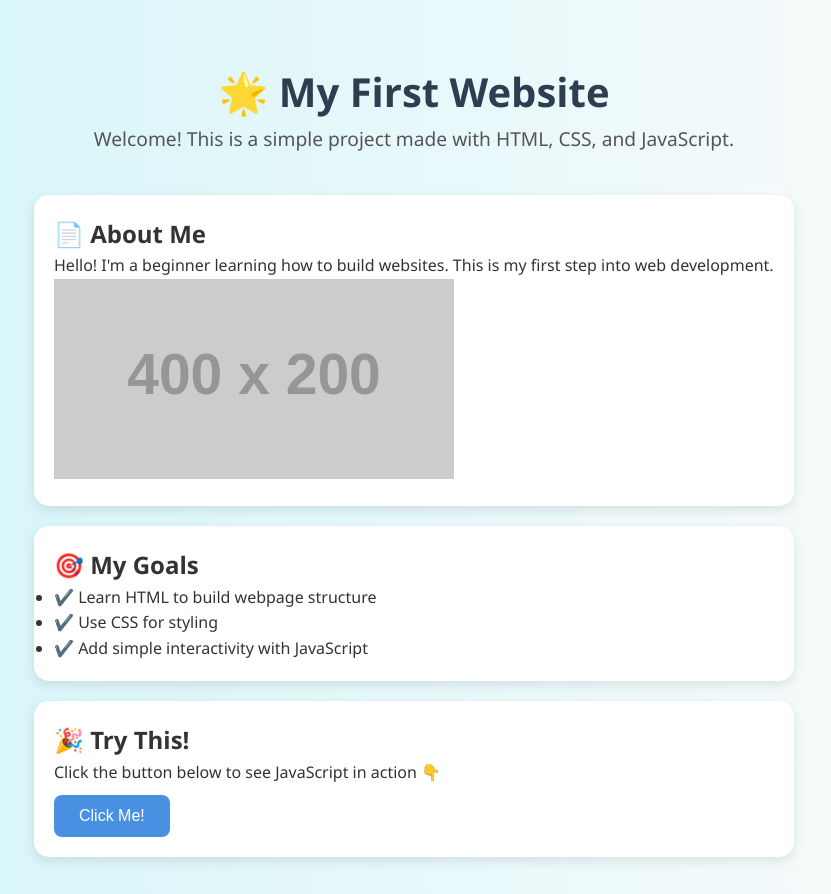
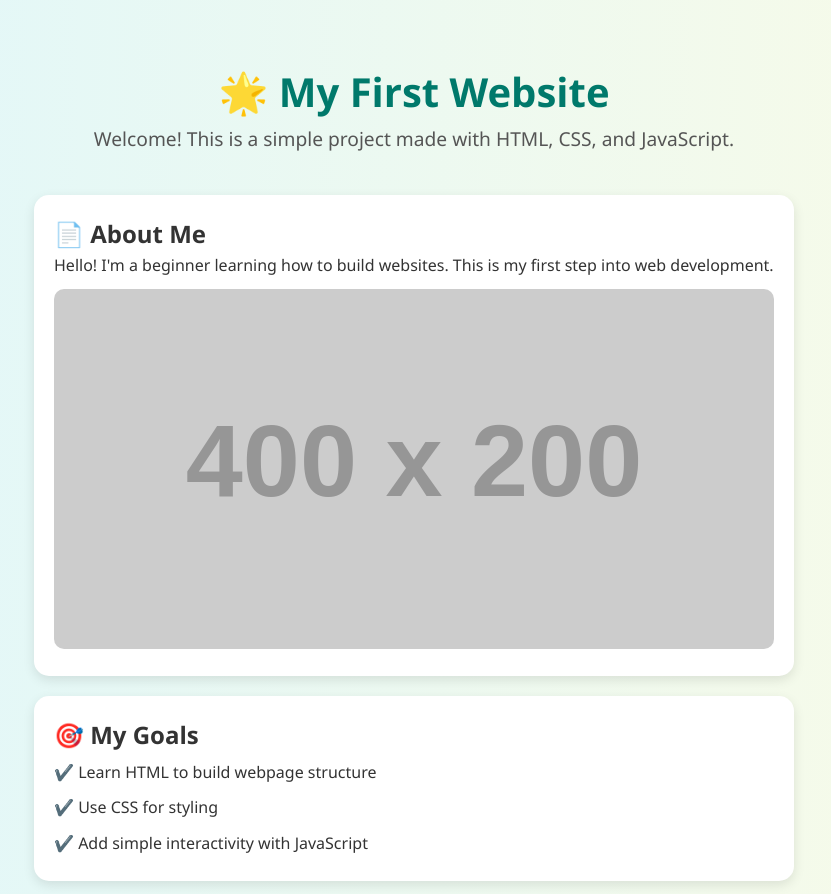
Before and after one commit to debug-with-priyanshu/web-dev-project, a plain HTML site: page index.html in a window 1280 px wide. Shown: the top 894 px of the page, without its empty margins (226-1057 px from the left). Drawn offline with Linux system fonts and the light colour scheme; placeholder pictures from the web are drawn by us.

Commit message:
Update style.css

```diff
--- a/style.css
+++ b/style.css
@@ -6,7 +6,7 @@
 }
 body {
   font-family: "Segoe UI", Tahoma, Geneva, Verdana, sans-serif;
-  background: linear-gradient(to right, #d1f4f9, #fdfcfb);
+  background: linear-gradient(to right, #e0f7fa, #f9fbe7);
   color: #333;
   line-height: 1.6;
 }
@@ -25,7 +25,7 @@ header {
 }
 header h1 {
   font-size: 2.5rem;
-  color: #2c3e50;
+  color: #00796b;
   animation: fadeIn 1s ease-in-out;
 }
 header p {
@@ -45,11 +45,25 @@ header p {
 .card:hover {
   transform: translateY(-5px);
 }
+.card ul {
+  list-style-type: none;
+  padding-left: 0;
+}
+.card ul li {
+  padding: 5px 0;
+}
+
+/* Image */
+.image {
+  width: 100%;
+  margin-top: 10px;
+  border-radius: 10px;
+}
 
 /* Button */
 button {
-  background-color: #4a90e2;
-  color: #fff;
+  background-color: #00796b;
+  color: white;
   padding: 12px 25px;
   border: none;
   border-radius: 8px;
@@ -59,7 +73,7 @@ button {
   transition: background-color 0.3s ease;
 }
 button:hover {
-  background-color: #357ab8;
+  background-color: #004d40;
 }
 
 /* Footer */
```
